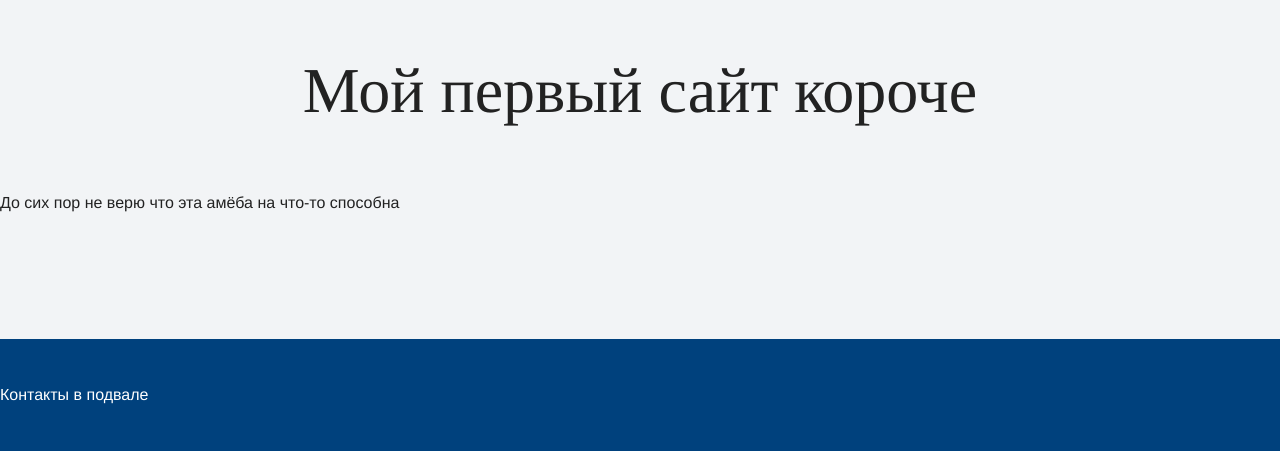
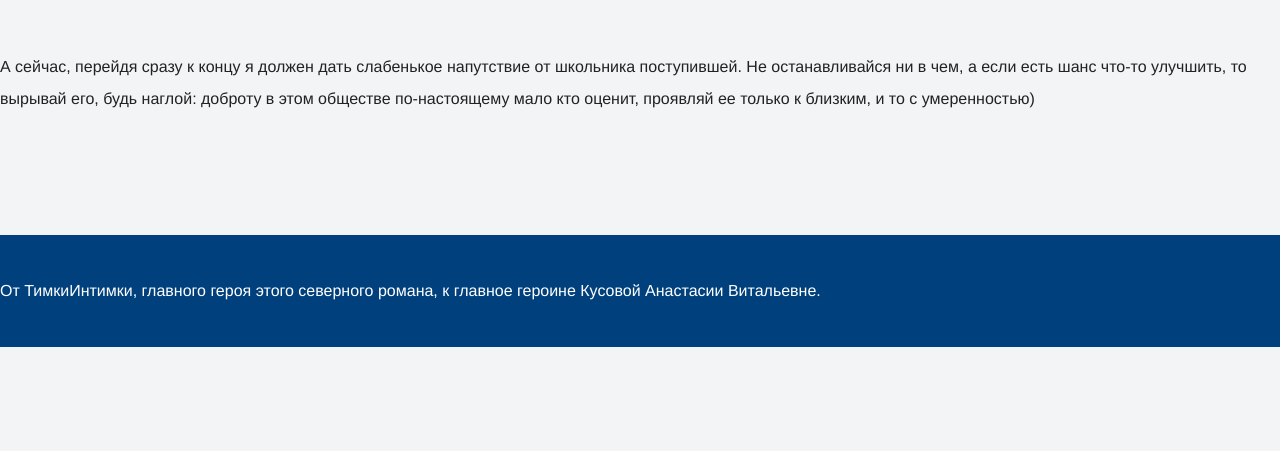
Before and after one commit to tim-brom/timka2, a plain HTML site: page index.html in a window 1280 px wide. Shown: the part 3049-3500 px from the top of the page. After the commit the page ends 3396 px from the top, so only its background shows below. Drawn offline with Linux system fonts and the light colour scheme.

Commit message:
Update index.html

```diff
--- a/index.html
+++ b/index.html
@@ -23,15 +23,15 @@
     </section>
 
     <section class="intro">
-      <h2 class="subheading">Мой первый сайт короче</h2>
-      <p>До сих пор не верю что эта амёба на что-то способна</p>
+      <p>А сейчас, перейдя сразу к концу я должен дать слабенькое напутствие от школьника поступившей. Не останавливайся ни в чем, а если есть шанс что-то улучшить, то вырывай его, будь наглой: доброту в этом обществе по-настоящему мало кто оценит, проявляй ее только к близким, и то с умеренностью)
+</p>
 
     </section>
 
 
 
     <footer class="page-footer">
-      Контакты в подвале
+    От ТимкиИнтимки, главного героя этого северного романа, к главное героине Кусовой Анастасии Витальевне.
     </footer>
   </body>
 </html>
```
